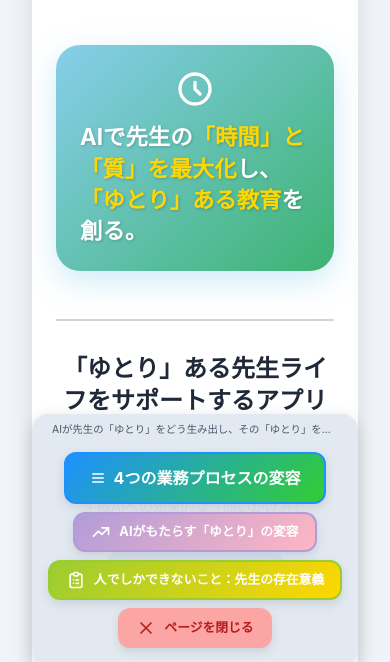
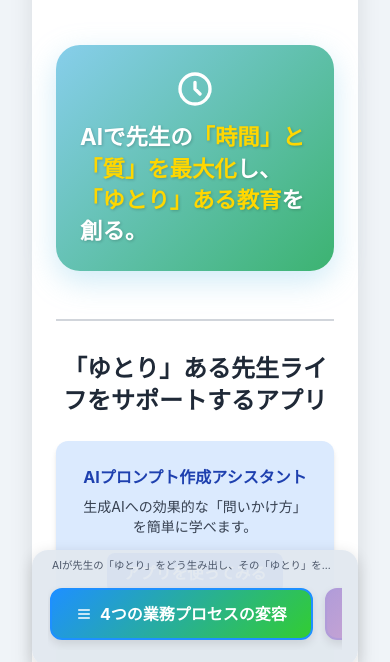
Before and after one commit to sonakagawa712-svg/ai-infographic, a plain HTML site: page index.html in a window 390 px wide. Shown: the part 162-824 px from the top of the page. Drawn offline with nearby package versions, Linux system fonts and the light colour scheme.

Commit message:
Update index.html

```diff
--- a/index.html
+++ b/index.html
@@ -345,6 +345,21 @@
 
 
         /* 全てのスクロールボタンの共通スタイル */
+        .scroll-button-group { /* ボタンを横並びにするための新しいグループ */
+            display: flex;
+            flex-wrap: nowrap; /* ボタンが折り返さないようにする */
+            overflow-x: auto; /* 横スクロールを有効にする */
+            justify-content: center; /* 中央揃え */
+            gap: 0.5rem; /* ボタン間の間隔 */
+            width: 100%; /* 親要素の幅いっぱいに広げる */
+            padding-bottom: 0.5rem; /* スクロールバーのためのスペース */
+            -webkit-overflow-scrolling: touch; /* iOSでのスムーズなスクロール */
+            scrollbar-width: none; /* Firefoxでスクロールバーを非表示にする */
+        }
+        .scroll-button-group::-webkit-scrollbar { /* Chrome/Safariでスクロールバーを非表示にする */
+            display: none;
+        }
+
         .scroll-button, .process-category-button {
             display: inline-flex;
             align-items: center;
@@ -360,6 +375,7 @@
             box-shadow: 0 4px 10px rgba(0, 0, 0, 0.1);
             border: 2px solid transparent; /* デフォルトは透明なボーダー */
             white-space: nowrap; /* ボタン内のテキストが改行されないようにする */
+            flex-shrink: 0; /* ボタンが縮まないようにする */
         }
         .scroll-button:hover, .process-category-button:hover {
             transform: translateY(-2px);
@@ -488,9 +504,9 @@
                 padding-right: 1.5rem;
             }
             .fixed-nav-container {
-                flex-wrap: nowrap; /* モバイルでは折り返しなし */
-                overflow-x: auto; /* 水平スクロールを有効にする */
-                justify-content: flex-start; /* アイテムを左揃えにする */
+                flex-wrap: wrap; /* モバイルでは折り返しを許可 (メッセージとボタン群) */
+                overflow-x: hidden; /* 全体の横スクロールは不要 */
+                justify-content: center; /* 中央揃え */
                 padding: 0.5rem 1rem 1rem; /* モバイル用のパディングを調整 */
                 gap: 0.25rem; /* 間隔を減らす */
                 width: calc(100% - 2rem); /* 幅を調整 */
@@ -499,6 +515,11 @@
                 font-size: 0.65rem; /* スマホでさらに小さく */
                 margin-bottom: 0.5rem; /* ボタンとの間隔 */
                 padding: 0 0.25rem; /* 左右に少しパディング */
+            }
+            .scroll-button-group { /* モバイルでボタン群を横スクロールさせる */
+                flex-wrap: nowrap; /* ボタンが折り返さないようにする */
+                overflow-x: auto; /* 横スクロールを有効にする */
+                justify-content: flex-start; /* 左揃え */
             }
             .fixed-nav-container .scroll-button,
             .fixed-nav-container .process-category-button {
@@ -600,11 +621,13 @@
 
         <!-- 固定ナビゲーションコンテナ -->
         <div class="fixed-nav-container">
-            <!-- ★ここが追加されたメッセージです★ -->
+            <!-- メッセージ -->
             <div class="fixed-nav-message-inside">
                 AIが先生の「ゆとり」をどう生み出し、その「ゆとり」を教育の本質に注ぎ込むかを提案しています。
             </div>
 
+            <!-- ボタン群をまとめる新しいdivを追加 -->
+            <div class="scroll-button-group">
                 <!-- 統合された「4つの業務プロセスの変容」ボタン -->
                 <button class="process-category-button" id="btn-all-process-steps" onclick="scrollToSection('all-process-steps', this)">
                     <svg class="w-4 h-4 mr-2" fill="none" stroke="currentColor" viewBox="0 0 24 24" xmlns="http://www.w3.org/2000/svg"><path stroke-linecap="round" stroke-linejoin="round" stroke-width="2" d="M4 6h16M4 12h16M4 18h16"></path></svg>
@@ -622,6 +645,7 @@
                     <svg class="w-5 h-5 mr-2" fill="none" stroke="currentColor" viewBox="0 0 24 24" xmlns="http://www.w3.org/2000/svg"><path stroke-linecap="round" stroke-linejoin="round" stroke-width="2" d="M6 18L18 6M6 6l12 12"></path></svg>
                     ページを閉じる
                 </button>
+            </div>
         </div>
         <!-- 固定ナビゲーションコンテナここまで -->
 
```
Lines whose indentation alone changed are shown as unchanged.
